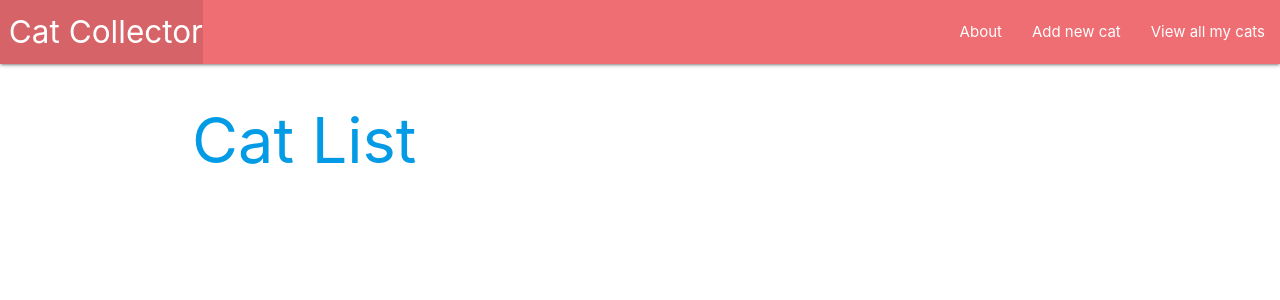
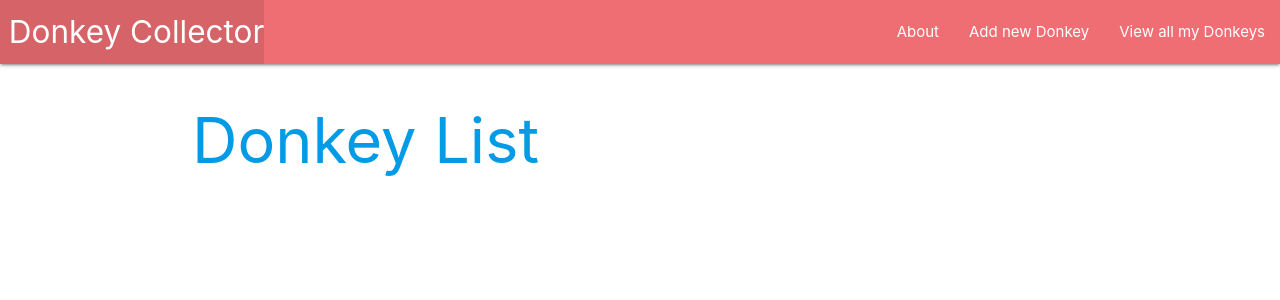
Before and after one commit to 7soon66/control-flow-hw2, a Django app: page /donkeys/ in a window 1280 px wide. Shown: the top 300 px of the page. Run offline with Django 5.2, Linux system fonts and the light colour scheme; data that the repository does not hold is empty.

Commit message:
donkey collector is working

```diff
--- a/main_app/models.py
+++ b/main_app/models.py
@@ -27,6 +27,7 @@ class Donkey(models.Model):
     def __str__(self):
         return self.name
 
+
 class Feeding(models.Model):
     date=models.DateField()
     meal =models.CharField(max_length=1,choices=MEALS,default=MEALS[0][0])
--- a/main_app/templates/base.html
+++ b/main_app/templates/base.html
@@ -4,7 +4,7 @@
 <head>
   <meta charset="UTF-8">
   <meta name="viewport" content="width=device-width, initial-scale=1.0">
-  <title>Cat Collector</title>
+  <title>Donkey Collector</title>
   <link rel="stylesheet" href="https://cdnjs.cloudflare.com/ajax/libs/materialize/1.0.0/css/materialize.min.css">
   <link rel="stylesheet" href="{% static 'css/style.css' %}">
   <script src="https://cdnjs.cloudflare.com/ajax/libs/materialize/1.0.0/js/materialize.min.js"></script>
@@ -16,13 +16,13 @@
   <div class="nav-wrapper">
     <ul>
       <li>
-        <a href="{% url 'home' %}" class="left brand-logo"> &nbsp;Cat Collector</a>
+        <a href="{% url 'home' %}" class="left brand-logo"> &nbsp;Donkey Collector</a>
       </li>
     </ul>
     <ul class="right">
       <li><a href="{% url 'about' %}">About</a></li>
-      <li><a href="{% url 'cats_create' %}"> Add new cat</a></li>
-      <li><a href="{% url 'index' %}">View all my cats<a/></li>
+      <li><a href="{% url 'donkeys_create' %}"> Add new Donkey</a></li>
+      <li><a href="{% url 'index' %}">View all my Donkeys<a/></li>
     </ul>
   </div>
 </nav>
--- a/main_app/templates/donkeys/index.html
+++ b/main_app/templates/donkeys/index.html
@@ -2,21 +2,21 @@
 
 {% block content %}
 
-<h1>Cat List</h1>
+<h1>Donkey List</h1>
 
-{% for cat in cats %}
+{% for donkey in donkeys %}
   <div class="card">
-    <a href="{% url 'detail' cat.id %}">
+    <a href="{% url 'detail' donkey.id %}">
     <div class="card-content">
       <div class="flex-container">
 
       <div>
-        <span class="card-title">{{ cat.name }}</span>
-        <p>Breed: {{ cat.breed }} </p>
-        <p>Description: {{ cat.description }} </p>
+        <span class="card-title">{{ donkey.name }}</span>
+        <p>Breed: {{ donkey.breed }} </p>
+        <p>Description: {{ donkey.describtion }} </p>
 
-        {% if cat.age > 0 %}
-          <p>Age: {{ cat.age }}</p>
+        {% if donkey.age > 0 %}
+          <p>Age: {{ donkey.age }}</p>
         {% else %}
           <p>Age: Kitten</p>
         {% endif %}
@@ -24,7 +24,7 @@
 
       <div>
         {% load static %}
-        <img src="{% static cat.image|cut:'main_app/static/' %}" width="100px" height="100px">
+        <img src="{% static donkey.image|cut:'main_app/static/' %}" width="100px" height="100px">
       </div>
 
     </div>
```
Also changed, not shown: main_app/templates/donkeys/detail.html (+11 -11 lines), main_app/migrations/0001_initial.py (added), main_app/migrations/__init__.py (added), main_app/static/upload/طاحن.jpg (added), main_app/static/upload/طاحن_Drn1uC0.jpg (added), main_app/static/upload/طاحن_FG7z20B.jpg (added).
